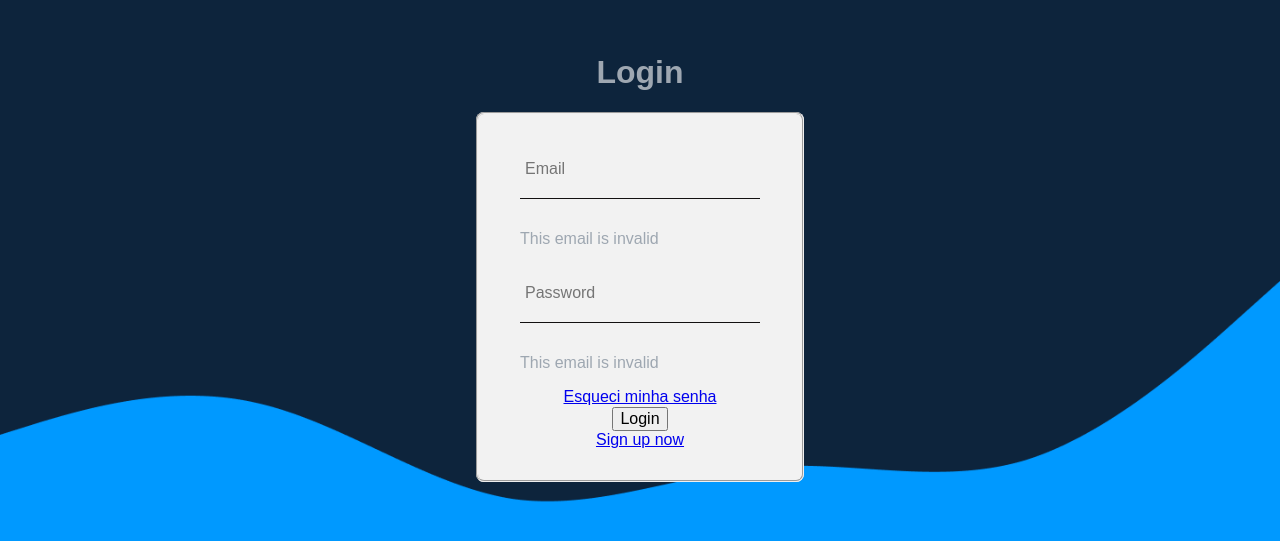
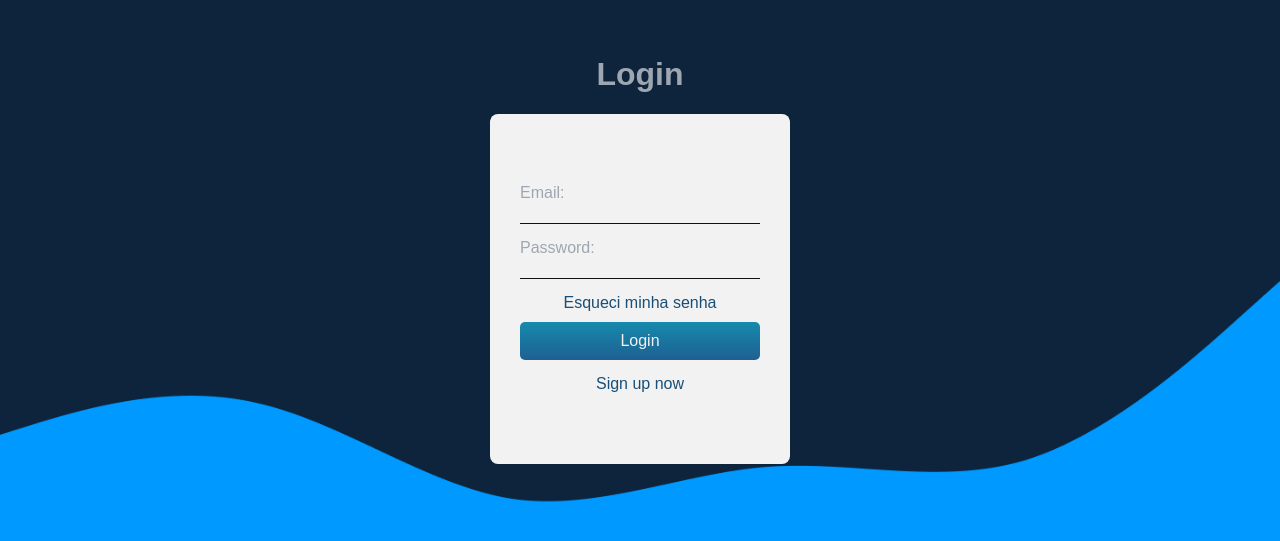
Before and after one commit to ItaloCanturil/Vue-Habit, a Vue app: page /login in a window 1280 px wide. Shown: the part 135-676 px from the top of the page. Built offline with nearby package versions, Linux system fonts and the light colour scheme.

Commit message:
Feat: Add validation for the form

```diff
--- a/src/views/PageLogin.vue
+++ b/src/views/PageLogin.vue
@@ -1,32 +1,68 @@
 <template>
   <div class="login">
     <h1 class="login__title">Login</h1>
-    <fieldset class="login__field">
+    <div class="login__field">
       <form
        class="field__form"
        @submit.prevent="checkForm"
        id="loginForm"
       >
+        <label for="email">
+          Email:
+        </label>
         <input type="email"
-          v-model="email"
+          v-model="authLogin.email"
           class="form__email form__input"
-          placeholder="Email"
-          @change="validateEmail"
+          name= "email"
+          @blur="validateEmail"
         >
-        <p>This email is invalid</p>
-        <input type="password" v-model="password" class="form__password form__input" placeholder="Password">
-        <p>This email is invalid</p>
+        <p
+          class="form__error"
+          v-if="hasError.email.req"
+        >
+          This email is invalid
+        </p>
+        <label for="password"
+          class="form__password"
+        >
+          Password:
+        </label>
+        <input type="password"
+          name="password"
+          v-model="authLogin.password"
+          class="form__input"
+          @blur="validatePassword"
+        >
+        <p
+          class="form__error"
+          v-if="hasError.password.req"
+        >
+        This password is invalid
+        </p>
+      <router-link to="/"
+        class="login__forget"
+      >
+        Esqueci minha senha
+      </router-link>
+      <button
+        type="submit"
+        value="submit"
+        form="loginForm"
+        class="login__btn"
+      >
+        Login
+      </button>
+      <router-link to="/register"
+        class="login__register"
+      >
+        Sign up now
+      </router-link>
       </form>
-      <router-link to="/">Esqueci minha senha</router-link>
-      <button type="submit" value="submit" form="loginForm">Login</button>
-      <router-link to="/register">Sign up now</router-link>
-    </fieldset>
+    </div>
 
-    <footer class="register__footer">
-      <figure class="footer__fig">
-        <img class="fig__wave" src="../assets/wave.png" alt="Wave">
-      </figure>
-    </footer>
+    <figure class="footer__fig">
+      <img class="fig__wave" src="../assets/wave.png" alt="Wave">
+    </figure>
   </div>
 </template>
 
@@ -37,18 +73,25 @@ export default {
   data () {
     return {
       error: false,
-      email: '',
-      password: ''
+      hasError: {
+        email: {
+          req: false
+        },
+        password: {
+          req: false
+        }
+      },
+      authLogin: {
+        email: '',
+        password: '',
+      }
     }
   },
 
   methods: {
     async login () {
       try {
-        const response = await axiosInstance.post('/login', {
-          email: this.email,
-          password: this.password
-        })
+        const response = await axiosInstance.post('/login', this.authLogin)
         const token = response.data.auth.token
         localStorage.setItem('token', token)
         this.$store.commit('setToken', token)
@@ -65,13 +108,26 @@ export default {
       }
     },
 
-    validateEmail (email) {
+    validatePassword () {
+      this.hasError.password.req = false
+      const re = /^(?=.*[A-Za-z])(?=.*\d)[A-Za-z\d]{8,}$/
+      if(!re.test(this.authLogin.password)) {
+        this.hasError.password.req = true;
+        return
+      }
+    },
+
+    validateEmail () {
+      this.hasError.email.req = false
       const re = /^(([^<>()[\]\\.,;:\s@"]+(\.[^<>()[\]\\.,;:\s@"]+)*)|(".+"))@((\[[0-9]{1,3}\.[0-9]{1,3}\.[0-9]{1,3}\.[0-9]{1,3}\])|(([a-zA-Z\-0-9]+\.)+[a-zA-Z]{2,}))$/;
-      return console.log(re.test(String(email.target._value).toLowerCase()));
+      if(!re.test(this.authLogin.email.toLowerCase())) {
+        this.hasError.email.req = true;
+        return
+      }
     },
 
     checkForm () {
-      if (!this.email && !this.password && !this.error) {
+      if (!this.authLogin.email && !this.authLogin.password && !this.error) {
         this.error = true;
         return
       }
@@ -126,9 +182,7 @@ export default {
   background: transparent;
   border: none;
   border-bottom: 1px solid #131111;
-  height: 3rem;
-  padding: 5px;
-  margin-bottom: 15px;
+  margin-bottom: 10px;
   outline: none;
   transition: .2s ease-out;
 }
@@ -136,5 +190,37 @@ export default {
 .form__input:focus {
   border-bottom: 1px solid #095209;
   box-shadow: 0 1px 0 0 #095209;
+  padding: 10px;
+}
+
+.form__error {
+  color: red;
+  font-size: 0.8rem;
+}
+
+.form__password {
+  margin-top: 5px;
+}
+
+.login__forget, .login__register {
+  text-decoration: none;
+  text-align: center;
+  color: #184e77;
+  margin-top: 5px;
+}
+
+.login__btn {
+  background: linear-gradient(0deg, #1e6091 0%, #168aad 100%);
+  border: none;
+  border-radius: 5px;
+  cursor: pointer;
+  color: #f2f2f2;
+  padding: 10px;
+  margin: 10px 0px;
+  width: 100%;
+}
+
+.login__btn:hover {
+  background: linear-gradient(0deg, #1a759f 0%, #184e77 100%);
 }
 </style>>
```
